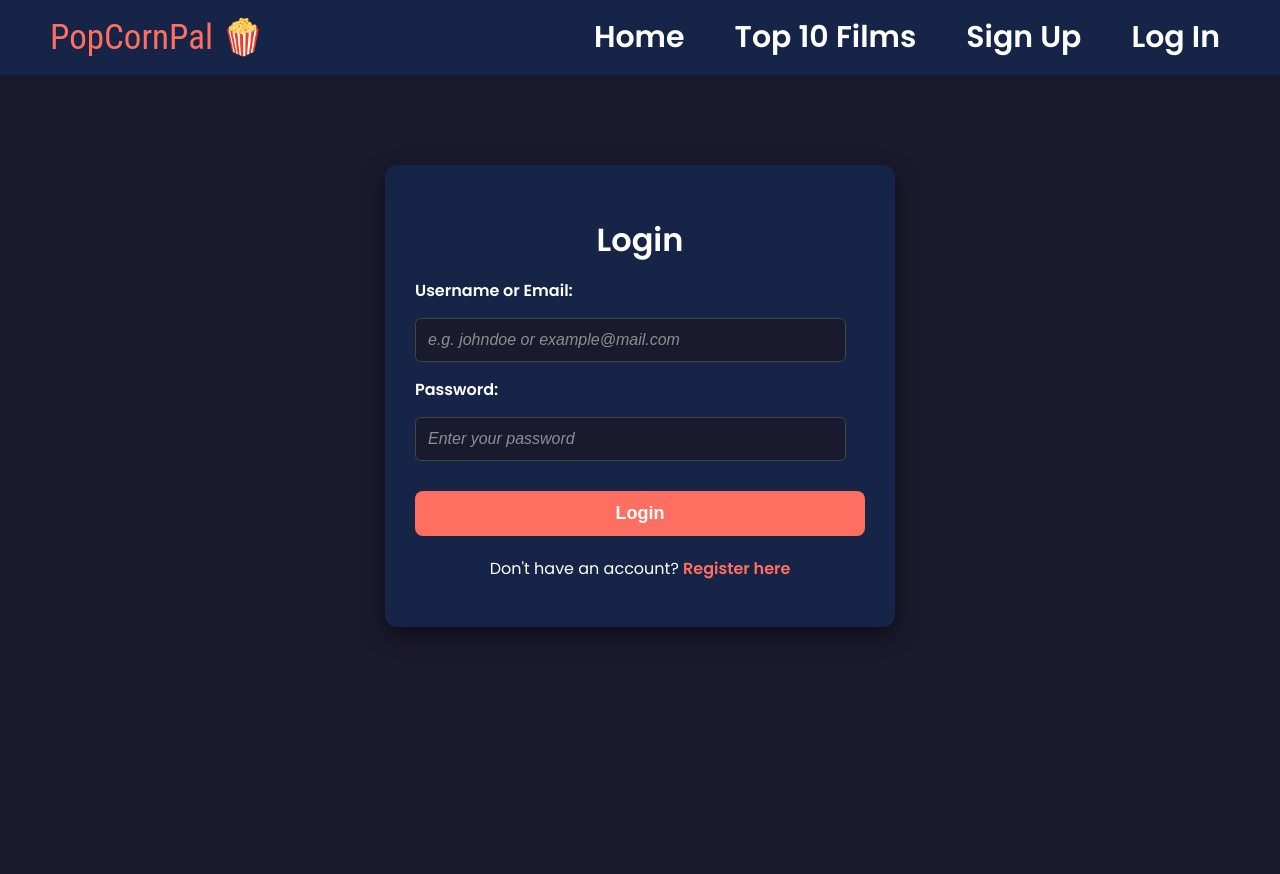
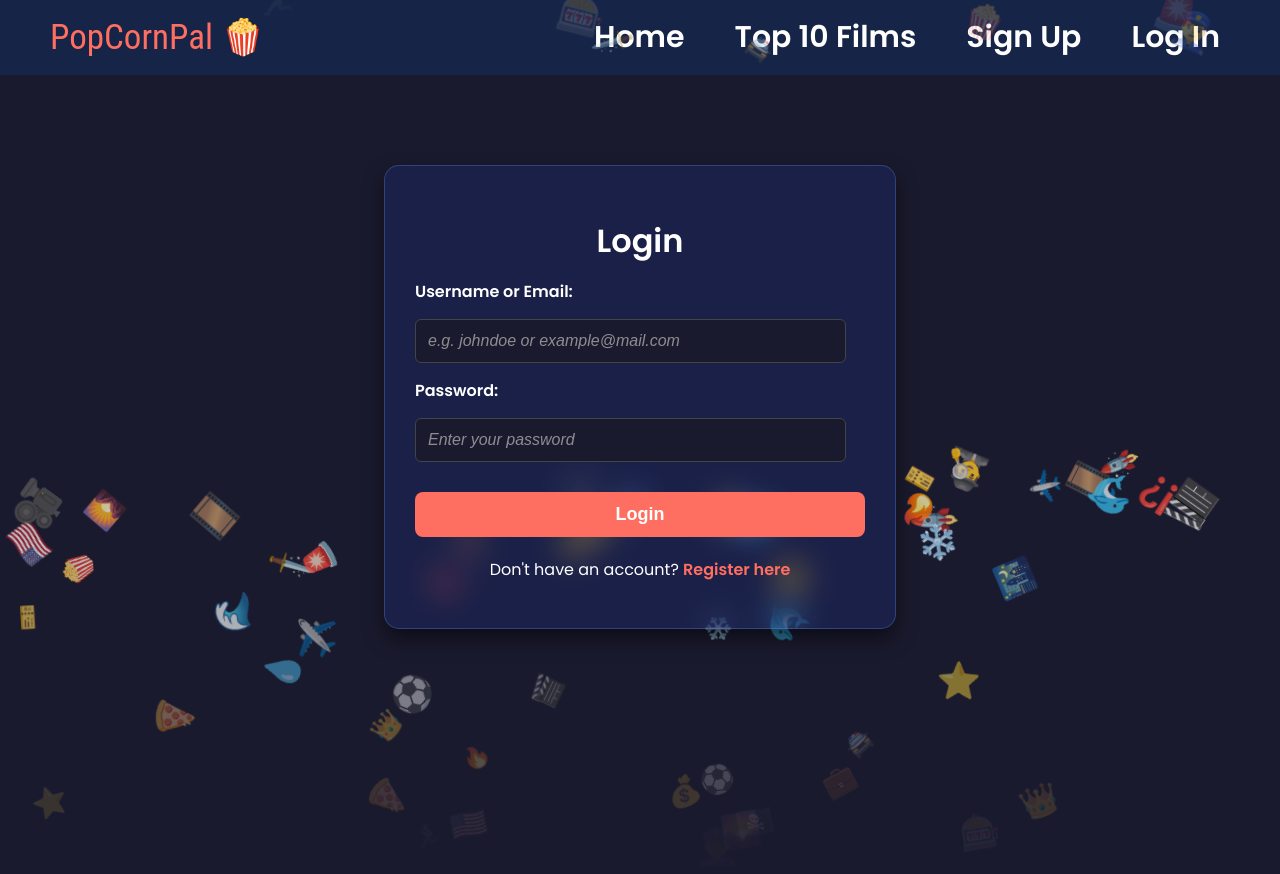
Before and after one commit to Sqizeeeeee/PopCornPal, a Flask app: page /login in a window 1280 px wide. Before the commit the page ends 635 px from the top, so only its background shows below. Run offline with Flask 3, Linux system fonts and the light colour scheme.

Commit message:
added animations to login form

```diff
--- a/app/static/css/styles_login.css
+++ b/app/static/css/styles_login.css
@@ -3,23 +3,29 @@
     font-family: 'Poppins', sans-serif;
     background-color: #1a1a2e;
     color: #ffffff;
+    overflow-x: hidden;
 }
 
 /* Контейнер для логина */
 .login-container {
+    position: relative;
     max-width: 450px;
     margin: 90px auto;
     padding: 30px;
-    background: #162447;
-    border-radius: 12px;
-    box-shadow: 0 8px 20px rgba(0,0,0,0.5);
+    background: rgba(30, 60, 180, 0.2);
+    backdrop-filter: blur(15px);
+    -webkit-backdrop-filter: blur(15px);
+    border: 1px solid rgba(100, 150, 255, 0.3);
+    border-radius: 15px;
+    box-shadow: 0 10px 20px rgba(0,0,0,0.5);
     color: #fff;
+    text-align: center;
     font-family: 'Poppins', sans-serif;
+    z-index: 10;
 }
 
+/* Заголовок */
 .login-container h1 {
-    text-align: center;
-    padding-bottom: 0px;
     margin-bottom: 14px;
 }
 
@@ -30,15 +36,9 @@
     gap: 15px;
 }
 
-.login-form input:focus {
-    border-color: #ff6f61;
-    box-shadow: 0 0 10px rgba(255, 111, 97, 0.8),
-                0 0 20px rgba(255, 111, 97, 0.6),
-                0 0 30px rgba(255, 111, 97, 0.4);
-}
-
 .login-form label {
     font-weight: 600;
+    text-align: left;
 }
 
 .login-form input {
@@ -49,6 +49,21 @@
     font-size: 16px;
     background: #1a1a2e;
     color: #fff;
+    outline: none;
+    transition: box-shadow 0.4s, border-color 0.4s;
+}
+
+.login-form input:focus {
+    border-color: #ff6f61;
+    box-shadow: 0 0 10px rgba(255,111,97,0.8),
+                0 0 20px rgba(255,111,97,0.6),
+                0 0 30px rgba(255,111,97,0.4);
+}
+
+.login-form input::placeholder {
+    color: #aaa;
+    font-style: italic;
+    opacity: 0.8;
 }
 
 /* Кнопка */
@@ -69,7 +84,7 @@
     background: #ff3b2e;
 }
 
-/* Flash messages (берём из регистрации, чтобы было одинаково) */
+/* Flash messages */
 .flash-messages {
     list-style: none;
     padding: 0;
@@ -84,9 +99,6 @@
     display: flex;
     align-items: center;
     gap: 10px;
-    white-space: nowrap;
-    overflow: hidden;
-    text-overflow: ellipsis;
     transition: opacity 0.5s ease, transform 0.5s ease;
 }
 
@@ -96,24 +108,18 @@
 }
 
 .flash-messages li.success {
-    background-color: rgba(76, 175, 80, 0.15);
+    background-color: rgba(76,175,80,0.15);
     color: #4caf50;
     border: 1px solid #4caf50;
 }
 
 .flash-messages li.danger {
-    background-color: rgba(255, 59, 46, 0.15);
+    background-color: rgba(255,59,46,0.15);
     color: #ff3b2e;
     border: 1px solid #ff3b2e;
 }
 
-input::placeholder {
-    color: #aaa;
-    font-style: italic;
-    opacity: 0.8;
-}
-
-/* Ссылка */
+/* Ссылка "назад" */
 .back-link {
     margin-top: 20px;
     text-align: center;
@@ -128,3 +134,29 @@
 .back-link a:hover {
     text-decoration: underline;
 }
+
+/* Эмодзи */
+.emoji-bg {
+    position: absolute;
+    top: -50px;
+    pointer-events: none;
+    user-select: none;
+    opacity: 0.8;
+    font-size: 20px;
+    animation-name: floatEmoji;
+    animation-timing-function: linear;
+    animation-iteration-count: infinite;
+    z-index: 1;
+    transition: opacity 1s ease;
+}
+
+/* Анимация плавного падения и вращения */
+@keyframes floatEmoji {
+    0%   { transform: translateY(0) rotate(0deg); opacity: 0; }
+    5%   { opacity: 0.2; }
+    10%  { opacity: 0.5; }
+    15%  { opacity: 0.8; }
+    20%  { opacity: 1; } /* достигает полной видимости постепенно */
+    70%  { opacity: 0.7; }
+    100% { transform: translateY(110vh) rotate(360deg); opacity: 0; }
+}
--- a/app/templates/login.html
+++ b/app/templates/login.html
@@ -50,6 +50,18 @@
                     setTimeout(() => flash.remove(), 500);
                 }, 3000);
             });
+            const emojis = ["🎫", "🎰", "💰", "🏃‍♂️", "🎥", "🎬", "🍿", "🎞️", "🏴‍☠️", "🇺🇸", "👮‍♂️", "🚔", "🕵️‍♂️", "🚨", "💼", " 🚀", "✈️", "🍕", "☢️", "⁉️", "👑", "🗡️", "🎫", "🎰", "💰", "🏃‍♂️", "🎥", "🎬", "🍿", "🎞️", "🏴‍☠️", "🇺🇸", "👮‍♂️", "🚔", "🕵️‍♂️", "🚨", "💼", " 🚀", "✈️", "🍕", "☢️", "⁉️", "👑", "🗡️", "⭐️", "❄️", "🌊", "💧", "⚽️", "🌄", "🌃", "🔥", "🐬", "⭐️", "❄️", "🌊", "💧", "⚽️", "🌄", "🌃", "🔥", "🐬"];
+            const body = document.body;
+
+            emojis.forEach(emoji => {
+                const div = document.createElement("div");
+                div.classList.add("emoji-bg");
+                div.textContent = emoji;
+                div.style.left = Math.random() * 95 + "%";
+                div.style.fontSize = (20 + Math.random() * 20) + "px";
+                div.style.animationDuration = (6 + Math.random() * 6) + "s"; // чуть быстрее
+                body.appendChild(div);
+            });
         });
     </script>
 </body>
```
